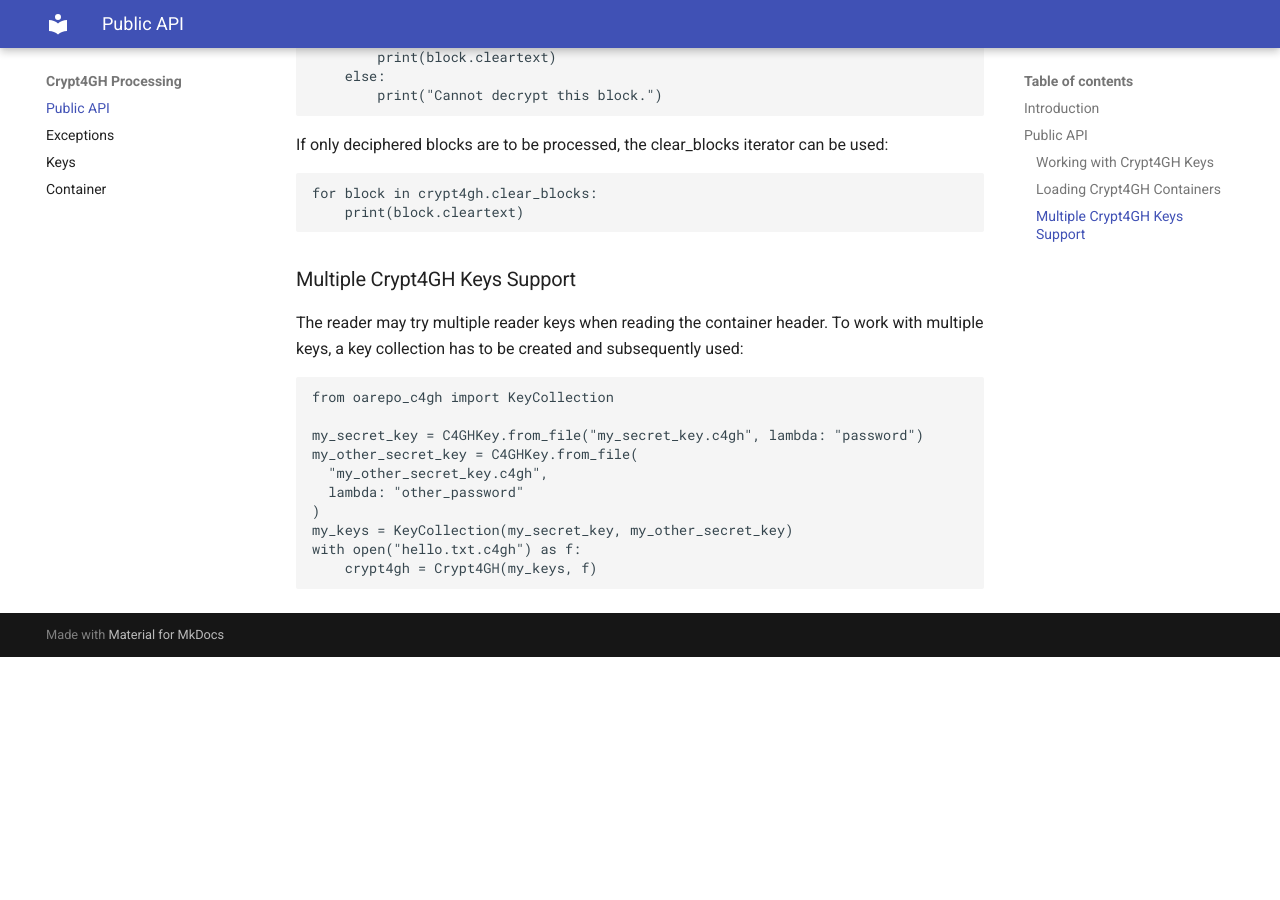
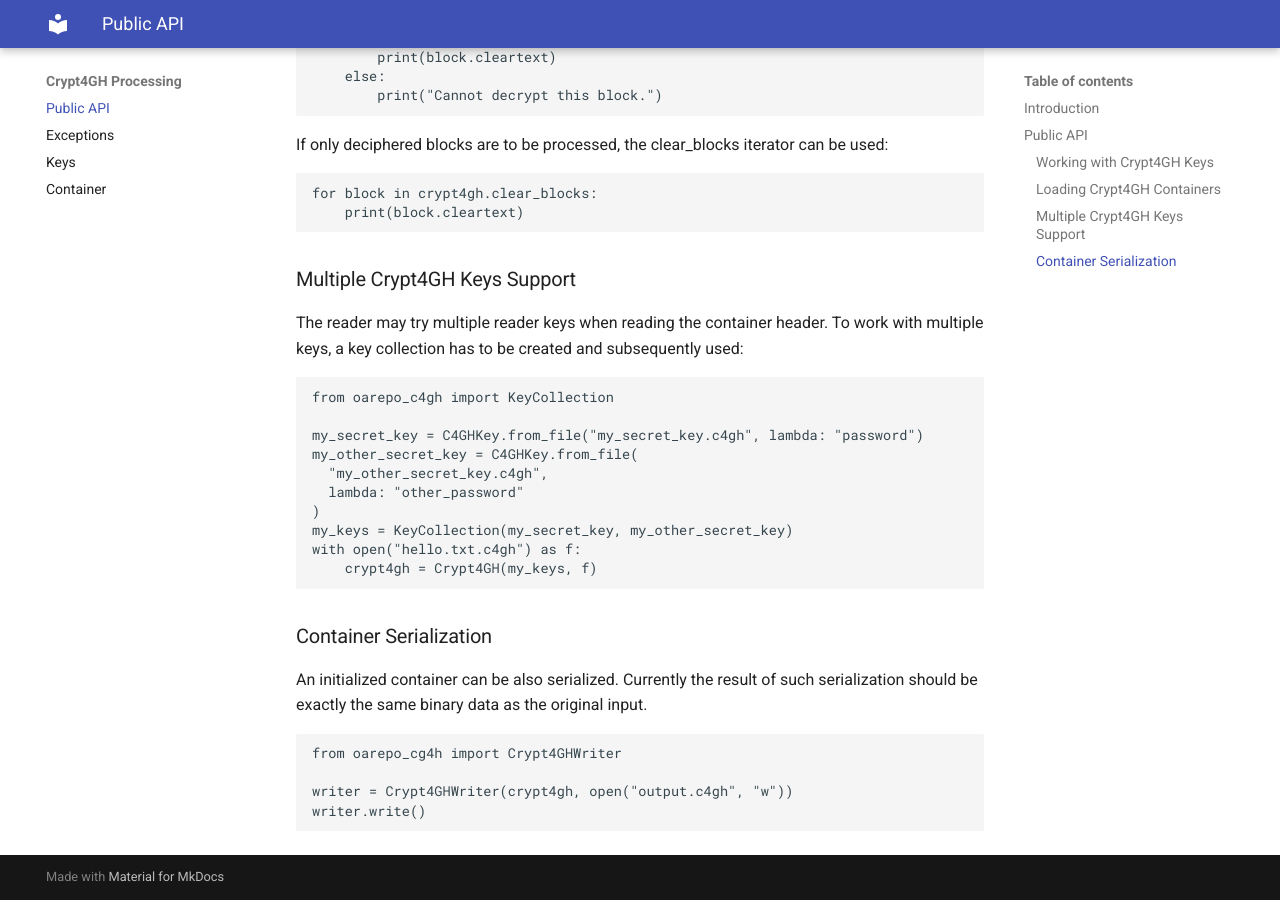
Before and after one commit to oarepo/oarepo-c4gh, an MkDocs documentation site: the page built from docs/index.md, in a window 1280 px wide and 900 px high, scrolled down 1330 px. Built offline with MkDocs 1.6.1 and Material for MkDocs 9.7.7, drawn with Linux system fonts in a browser that asks for light colours; before the commit the page ends 1987 px from its top, so only the background shows below that.

Commit message:
Finish writer documentation, final cleanup.

````diff
--- a/docs/index.md
+++ b/docs/index.md
@@ -95,3 +95,16 @@ my_keys = KeyCollection(my_secret_key, my_other_secret_key)
 with open("hello.txt.c4gh") as f:
 	crypt4gh = Crypt4GH(my_keys, f)
 ```
+
+### Container Serialization
+
+An initialized container can be also serialized. Currently the result
+of such serialization should be exactly the same binary data as the
+original input.
+
+```python
+from oarepo_cg4h import Crypt4GHWriter
+
+writer = Crypt4GHWriter(crypt4gh, open("output.c4gh", "w"))
+writer.write()
+```
--- a/oarepo_c4gh/__init__.py
+++ b/oarepo_c4gh/__init__.py
@@ -12,6 +12,7 @@ __all__ = [
     "SoftwareKey",
     "C4GHKey",
     "Crypt4GH",
+    "Crypt4GHWriter",
     "Crypt4GHException",
     "Crypt4GHKeyException",
     "Crypt4GHHeaderException",
````
Also changed, not shown: 2 other files.
